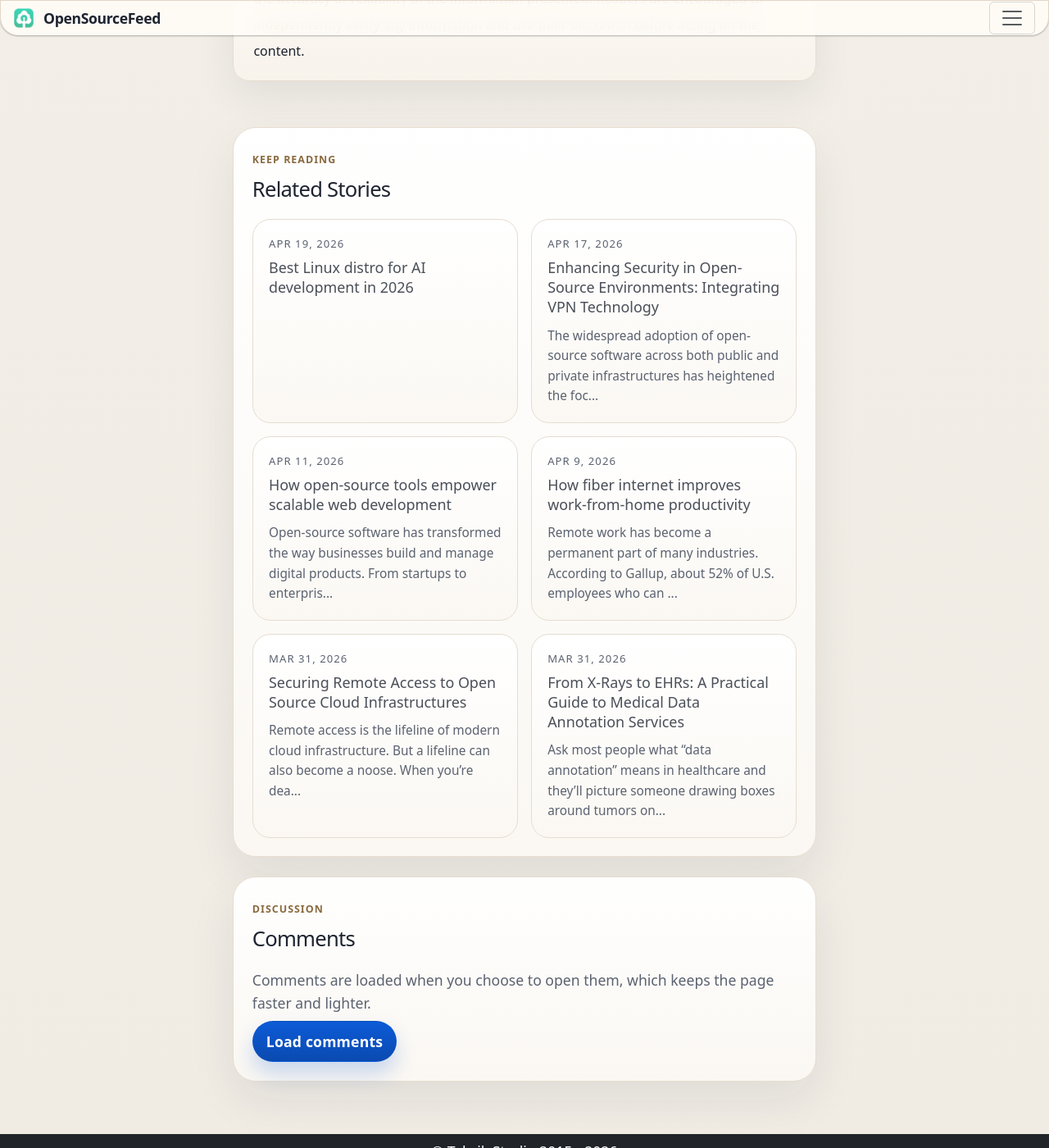
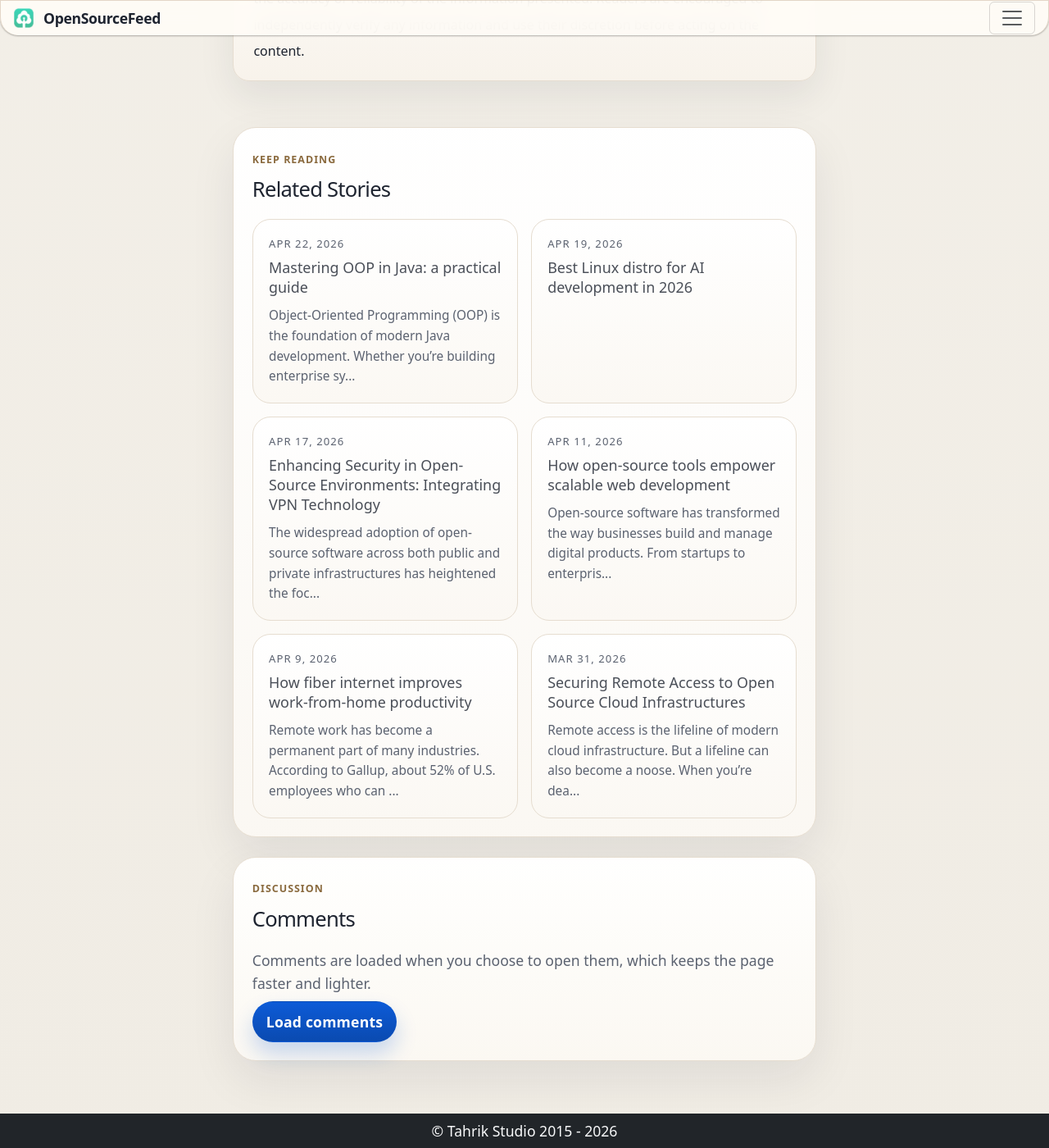
Before and after one commit to opensourcefeed/insights, a Jekyll site: the page built from _posts/2025-10-20-orca-slicer-download-guide.md, in a window 1280 px wide and 1400 px high, scrolled down 5041 px. Shown: the whole window at 82% size. Built offline with Jekyll 4.4.1, drawn with Linux system fonts in a browser that asks for light colours; some of the changed lines change nothing that is shown.

Commit message:
OOPS practical guide

````diff
--- /dev/null
+++ b/_posts/2026-04-22-oop-java-practical-guide.md
@@ -0,0 +1,278 @@
+---
+layout: post
+title: "Mastering OOP in Java: a practical guide"
+categories: [tutorial, programming, java, open-source]
+tags: [java, oop, object-oriented-programming, encapsulation, inheritance, polymorphism, abstraction, java-tutorial]
+description: "Learn the four core OOP principles in Java — encapsulation, inheritance, polymorphism, and abstraction — with examples and a structured learning path."
+image: /insights/assets/images/post-images/oop-java-guide.webp
+---
+
+Object-Oriented Programming (OOP) is the foundation of modern Java development. Whether you're building enterprise systems, web applications, or microservices, understanding OOP is essential for writing clean, scalable, and maintainable code.
+
+In this guide, we'll break down the core concepts of OOP in Java, explain why they matter, and show how to actually learn and apply them effectively. If your goal is to move from theory to real-world coding skills, this article will give you a clear direction.
+
+![A diagram illustrating the four pillars of Object-Oriented Programming in Java — encapsulation, inheritance, polymorphism, and abstraction](/insights/assets/images/post-images/oop-java-guide.webp)
+
+## What is Object-Oriented Programming?
+
+Object-Oriented Programming is a programming paradigm based on the concept of objects, which represent real-world entities. Each object contains:
+
+- State (fields / variables)
+- Behavior (methods / functions)
+
+Instead of writing procedural code, OOP allows you to model real systems using classes and objects, making your code more structured and reusable.
+
+In Java, everything revolves around classes and objects, which makes OOP not just a concept — but the core of the language.
+
+## Why OOP matters in Java
+
+Many beginners underestimate how critical OOP is. But in reality:
+
+- Enterprise Java (Spring, Hibernate) heavily relies on OOP principles
+- Design patterns are built on top of OOP
+- Clean architecture is impossible without it
+
+If you skip proper understanding here, you will struggle later with frameworks, interviews, and real projects.
+
+## The 4 core principles of OOP
+
+Let's go deeper into the four pillars of Object-Oriented Programming.
+
+### 1. Encapsulation
+
+Encapsulation means hiding internal details and exposing only what is necessary.
+
+In Java, this is typically achieved using:
+
+- `private` fields
+- `public` getters and setters
+
+**Example:**
+
+```java
+public class User {
+    private String name;
+
+    public String getName() {
+        return name;
+    }
+
+    public void setName(String name) {
+        this.name = name;
+    }
+}
+```
+
+Why it matters:
+
+- Protects data from unintended changes
+- Makes code easier to maintain
+- Enables better control over logic
+
+### 2. Inheritance
+
+Inheritance allows one class to reuse the properties and behavior of another.
+
+```java
+public class Animal {
+    public void eat() {
+        System.out.println("Eating...");
+    }
+}
+
+public class Dog extends Animal {
+    public void bark() {
+        System.out.println("Barking...");
+    }
+}
+```
+
+Why it matters:
+
+- Reduces code duplication
+- Promotes reusability
+- Establishes relationships between classes
+
+But be careful: inheritance should represent a real "is-a" relationship.
+
+### 3. Polymorphism
+
+Polymorphism means "many forms". It allows objects to behave differently based on context.
+
+There are two types:
+
+**Compile-time (method overloading)**
+
+```java
+public void print(int number) {}
+public void print(String text) {}
+```
+
+**Runtime (method overriding)**
+
+```java
+public class Animal {
+    public void sound() {
+        System.out.println("Animal sound");
+    }
+}
+
+public class Dog extends Animal {
+    @Override
+    public void sound() {
+        System.out.println("Bark");
+    }
+}
+```
+
+Why it matters:
+
+- Makes code flexible
+- Enables dynamic behavior
+- Supports extensibility
+
+### 4. Abstraction
+
+Abstraction means hiding complexity and showing only essential features.
+
+It's implemented using:
+
+- Abstract classes
+- Interfaces
+
+```java
+public interface Vehicle {
+    void move();
+}
+
+public class Car implements Vehicle {
+    public void move() {
+        System.out.println("Car is moving");
+    }
+}
+```
+
+Why it matters:
+
+- Simplifies complex systems
+- Helps build scalable architectures
+- Supports loose coupling
+
+## Common mistakes when learning OOP
+
+Many developers struggle with OOP not because it's hard, but because they learn it incorrectly.
+
+Here are the most common mistakes:
+
+**1. Learning theory without practice**
+
+Reading definitions is not enough. You need to write code constantly.
+
+**2. Ignoring real-world modeling**
+
+If you don't connect classes to real-world objects, OOP feels abstract and confusing.
+
+**3. Overusing inheritance**
+
+Inheritance is powerful but often misused. Composition is frequently a better alternative.
+
+**4. Not understanding "why"**
+
+Memorizing concepts without understanding their purpose leads to weak knowledge.
+
+## How to learn OOP in Java effectively
+
+If you want real progress, follow this structured approach:
+
+**Step 1: Start with simple models**
+
+Create basic classes:
+
+- User
+- Product
+- Order
+
+Focus on fields, constructors, and methods.
+
+**Step 2: Practice relationships**
+
+Learn how objects interact:
+
+- One-to-one
+- One-to-many
+- Aggregation vs Composition
+
+**Step 3: Apply all 4 principles together**
+
+Don't learn them separately — combine them in one project. For example:
+
+- Encapsulation for data
+- Inheritance for hierarchy
+- Polymorphism for flexibility
+- Abstraction for design
+
+**Step 4: Solve real tasks**
+
+Build small projects:
+
+- Library system
+- Online store
+- Task manager
+
+This is where OOP starts making sense.
+
+**Step 5: Learn from structured resources**
+
+Instead of random tutorials, follow a structured learning path.
+
+A good example is this detailed guide:
+[https://www.examclouds.com/java/ocpjp8/learning-object-oriented-programming](https://www.examclouds.com/java/ocpjp8/learning-object-oriented-programming)
+
+It explains OOP step-by-step with Java-focused examples and is especially useful if you're preparing for certification or interviews.
+
+## OOP and real-world Java development
+
+Once you start working with frameworks like Spring, you'll see OOP everywhere:
+
+- Dependency Injection → based on abstraction
+- Controllers → structured using encapsulation
+- Services → often rely on interfaces
+
+Without OOP, these concepts become very hard to understand.
+
+## OOP and design patterns
+
+Design patterns are essentially advanced applications of OOP principles.
+
+Examples:
+
+- Singleton → controlled object creation
+- Factory → abstraction of instantiation
+- Strategy → polymorphism in action
+
+If your OOP foundation is weak, design patterns will feel complicated.
+
+## Interview perspective
+
+If you're preparing for a Java job, OOP is guaranteed to come up.
+
+Typical questions:
+
+- Explain encapsulation with example
+- Difference between abstraction and encapsulation
+- When to use inheritance vs composition
+- Real-life example of polymorphism
+
+Interviewers don't just want definitions — they want understanding.
+
+## Final thoughts
+
+Object-Oriented Programming is not just a theoretical topic — it's a practical skill that directly impacts your ability to write professional Java code.
+
+If you invest time in truly understanding encapsulation, inheritance, polymorphism, and abstraction, you'll unlock the ability to build scalable and maintainable applications.
+
+Don't rush through it. Practice consistently, build small projects, and use structured learning resources.
+
+It will save you time and help you avoid the common mistakes most developers make.
+
+By building a strong OOP foundation today, you're not just learning Java — you're preparing yourself for real-world software development.
--- a/assets/style/style.scss
+++ b/assets/style/style.scss
@@ -858,7 +858,6 @@
   }
 
   code {
-    background: #f3ede3;
     border-radius: 6px;
     padding: 0.15rem 0.35rem;
     font-size: 0.95em;
````
Also changed, not shown: assets/images/post-images/oop-java-guide.webp (added).
